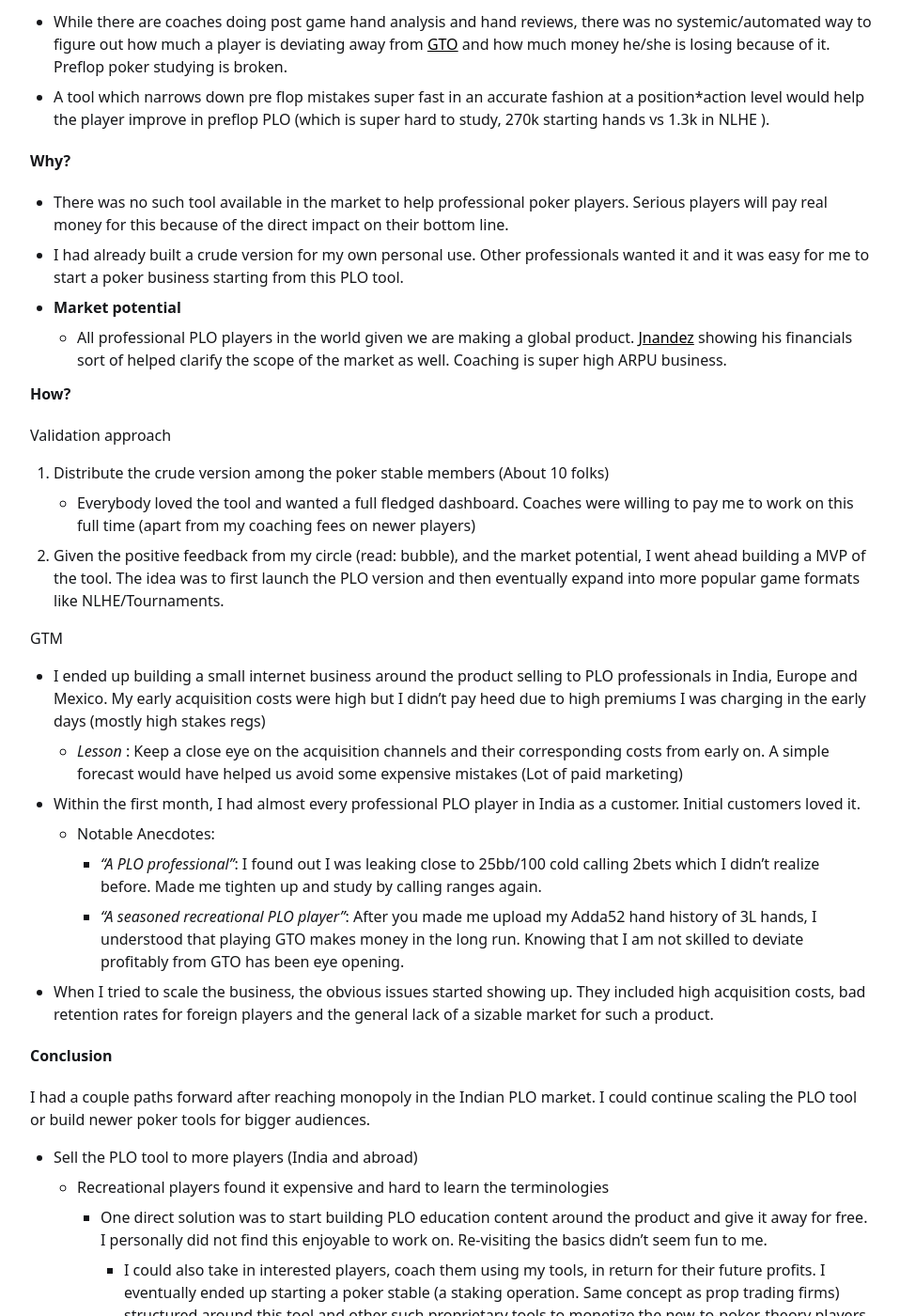
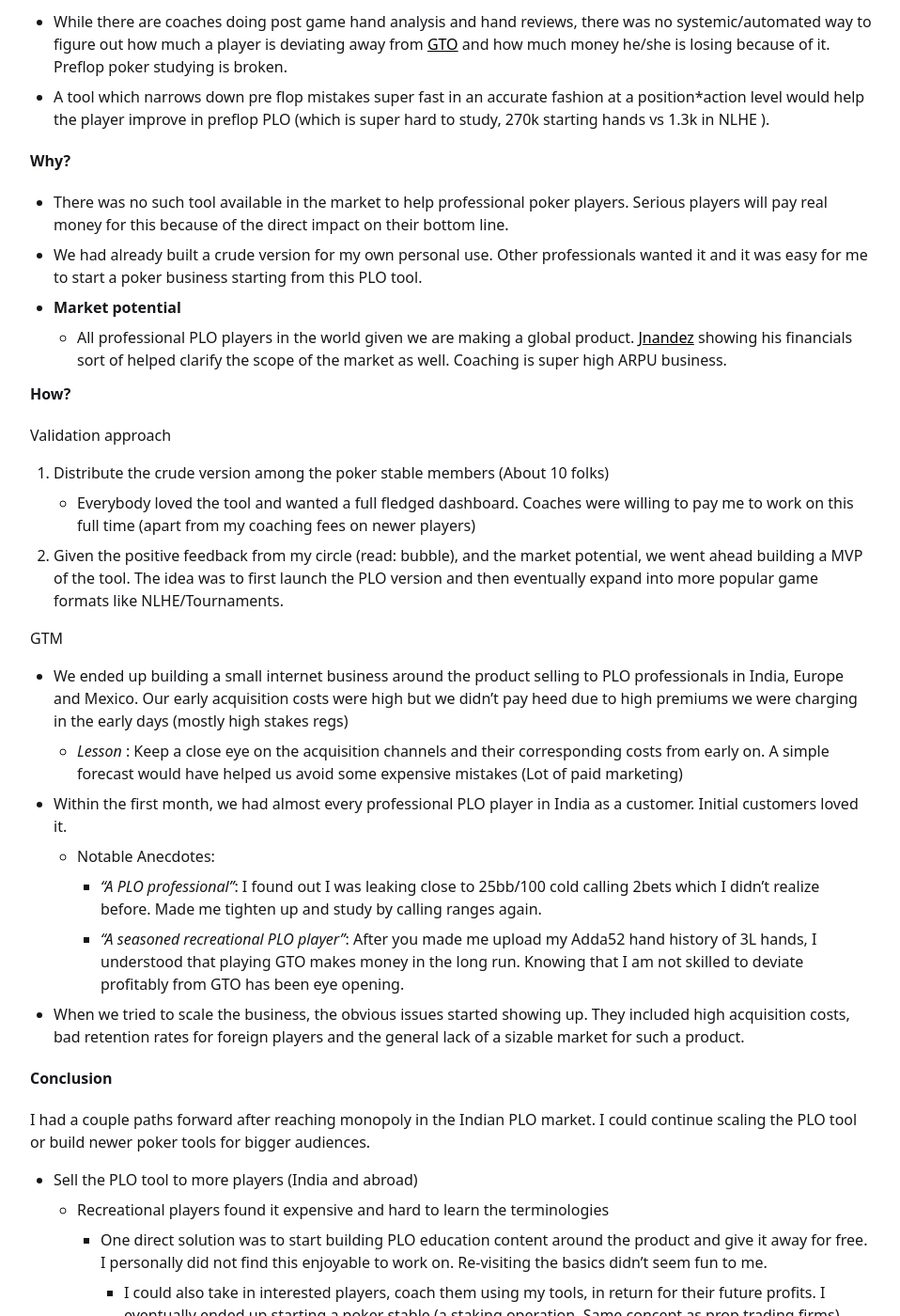
Before and after one commit to r-nikhil/r-nikhil.github.io, a Jekyll site: the page built from _posts/2022-06-15-gtoinspector-startup.md, in a window 1280 px wide and 1400 px high, scrolled down 1151 px. Shown: the whole window at 94% size, without its empty margins (160-1118 px from the left). Built offline with Jekyll 4.4.1, drawn with Linux system fonts in a browser that asks for light colours.

Commit message:
add experience

```diff
--- a/_posts/2022-06-15-gtoinspector-startup.md
+++ b/_posts/2022-06-15-gtoinspector-startup.md
@@ -29,7 +29,7 @@ This document explores the hypothesis and my experience running an online busine
 
 - There was no such tool available in the market to help professional poker players. Serious players will pay real money for this because of the direct impact on their bottom line.
 
-- I had already built a crude version for my own personal use. Other professionals wanted it and it was easy for me to start a poker business starting from this PLO tool.
+- We had already built a crude version for my own personal use. Other professionals wanted it and it was easy for me to start a poker business starting from this PLO tool.
 
 - **Market potential**
 
@@ -45,22 +45,22 @@ Validation approach
 
     - Everybody loved the tool and wanted a full fledged dashboard. Coaches were willing to pay me to work on this full time (apart from my coaching fees on newer players)
 
-2. Given the positive feedback from my circle (read: bubble), and the market potential, I went ahead building a MVP of the tool. The idea was to first launch the PLO version and then eventually expand into more popular game formats like NLHE/Tournaments.
+2. Given the positive feedback from my circle (read: bubble), and the market potential, we went ahead building a MVP of the tool. The idea was to first launch the PLO version and then eventually expand into more popular game formats like NLHE/Tournaments.
 
 GTM
 
-- I ended up building a small internet business around the product selling to PLO professionals in India, Europe and Mexico. My early acquisition costs were high but I didn't pay heed due to high premiums I was charging in the early days (mostly high stakes regs)
+- We ended up building a small internet business around the product selling to PLO professionals in India, Europe and Mexico. Our early acquisition costs were high but we didn't pay heed due to high premiums we were charging in the early days (mostly high stakes regs)
 
     - *Lesson* : Keep a close eye on the acquisition channels and their corresponding costs from early on. A simple forecast would have helped us avoid some expensive mistakes (Lot of paid marketing)
 
-- Within the first month, I had almost every professional PLO player in India as a customer. Initial customers loved it.
+- Within the first month, we had almost every professional PLO player in India as a customer. Initial customers loved it.
 
     - Notable Anecdotes:
         - *"A  PLO professional"*: I found out I was leaking close to 25bb/100 cold calling 2bets which I didn't realize before. Made me tighten up and study by calling ranges again.
 
         - *"A seasoned recreational PLO player"*: After you made me upload my Adda52 hand history of 3L hands, I understood that playing GTO makes money in the long run. Knowing that I am not skilled to deviate profitably from GTO has been eye opening.
 
-- When I tried to scale the business, the obvious issues started showing up. They included high acquisition costs, bad retention rates for foreign players and the general lack of a sizable market for such a product.
+- When we tried to scale the business, the obvious issues started showing up. They included high acquisition costs, bad retention rates for foreign players and the general lack of a sizable market for such a product.
 
 #### Conclusion
 
```
Also changed, not shown: _pages/about.md (+1 -1 lines).
